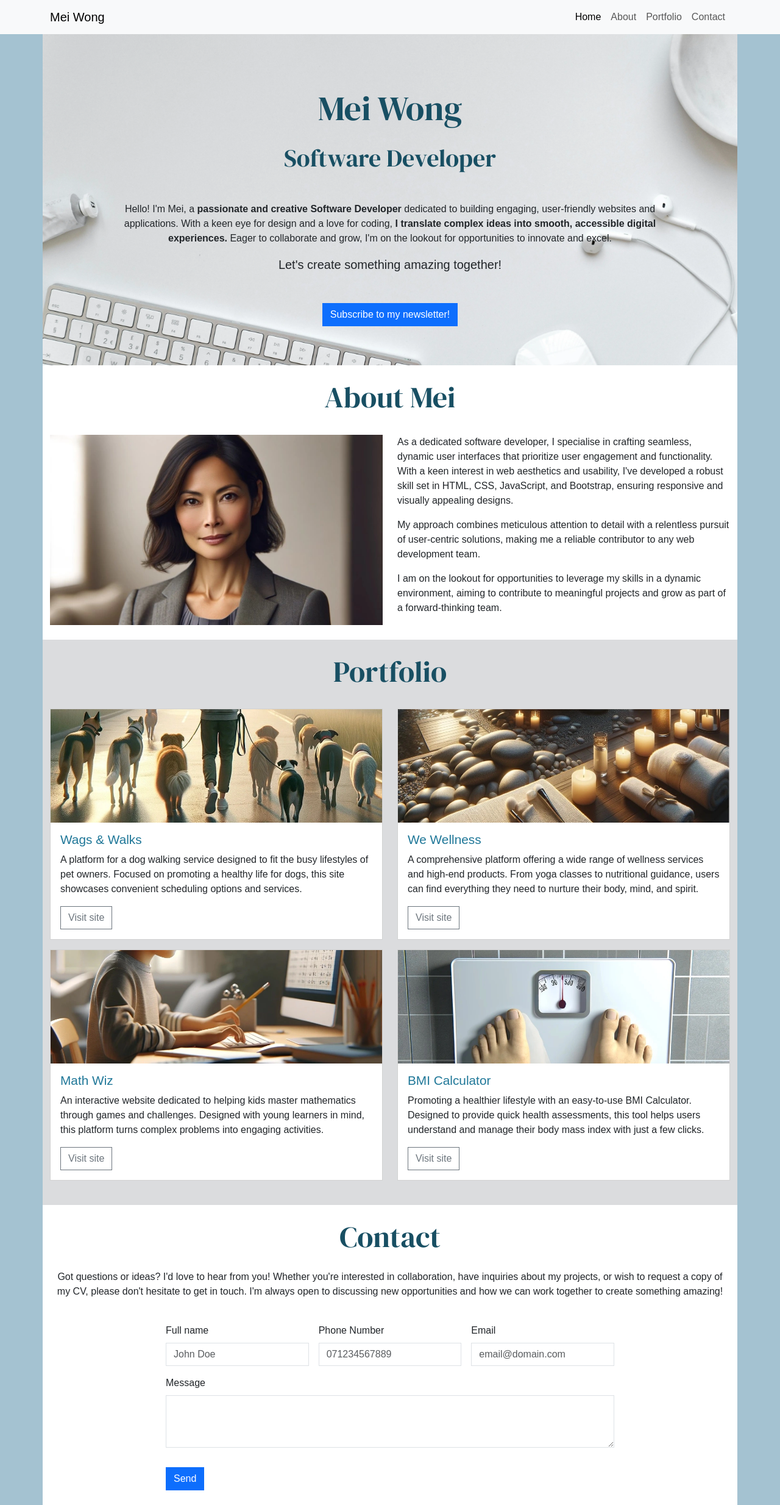
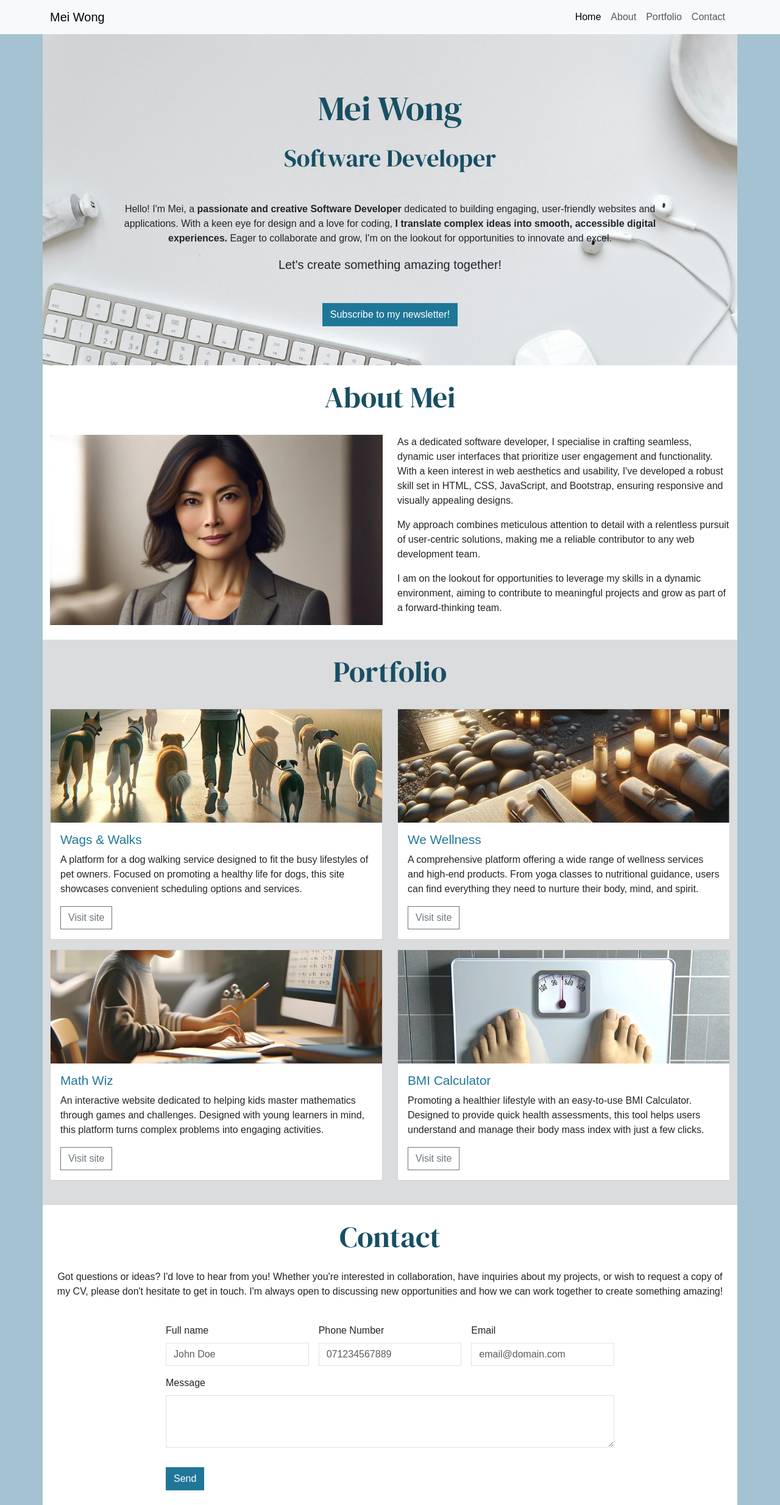
Before and after one commit to DaniqueJ-R/Bootstrap-portfolio-walk, a plain HTML site: page index.html in a window 1280 px wide. Shown: the whole page at 61% size. Drawn offline with nearby package versions, Linux system fonts and the light colour scheme.

Commit message:
styled buttons and hover element

```diff
--- a/assets/css/style.css
+++ b/assets/css/style.css
@@ -25,6 +25,17 @@ h2 {
 .sharp-corners,
 .sharp-corners *{
     border-radius: 0;
+}
+
+/* Buttons */
+.custom-btn {
+    background-color: #1f7798;
+    border-color: #1f7798;
+}
+
+.custom-btn:hover {
+    background-color: #1d6d8a;
+    border-color: #1d6d8a;
 }
 
 #about {
--- a/index.html
+++ b/index.html
@@ -64,7 +64,7 @@
                 <p class="lead mb-5">Let's create something amazing together!</p>
 
                 <!-- Button trigger modal -->
-                <button type="button" class="btn btn-primary sharp-corners " data-bs-toggle="modal" data-bs-target="#exampleModal">
+                <button type="button" class="btn btn-primary sharp-corners custom-btn" data-bs-toggle="modal" data-bs-target="#exampleModal">
                     Subscribe to my newsletter!
                 </button>
             </div>
@@ -220,7 +220,7 @@
                         <textarea class="form-control" id="message" rows="3"></textarea>
                     </div>
                     <div class="col-12">
-                        <button type="submit" class="btn btn-primary">Send</button>
+                        <button type="submit" class="btn btn-primary custom-btn">Send</button>
                     </div>
                 </form>
             </div>
@@ -252,7 +252,7 @@
                             <input type="email" class="form-control" id="inputEmail">
                         </div>
                         <div class="col-12 mb-4">
-                            <button type="submit" class="btn btn-primary">
+                            <button type="submit" class="btn btn-primary custom-btn">
                                 Sign up!
                             </button>
                         </div>
```
